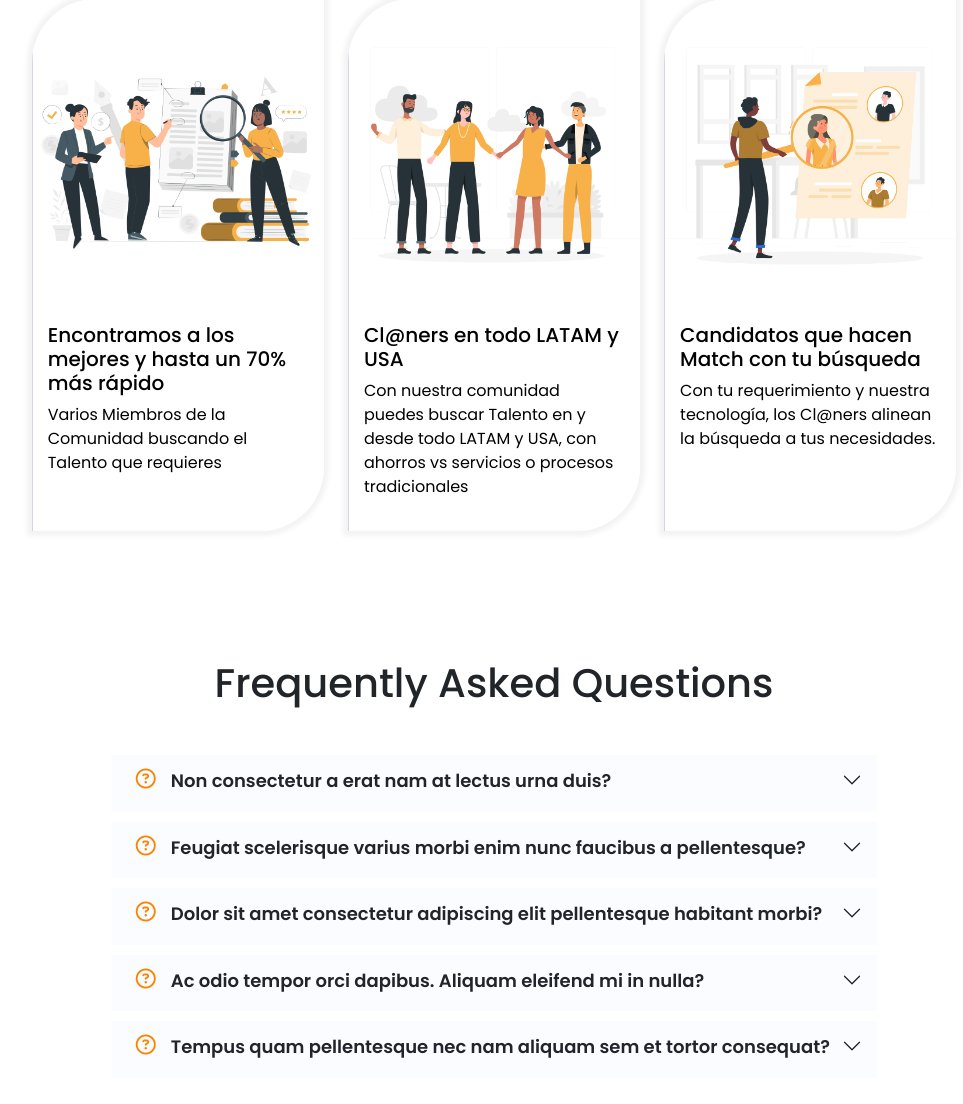
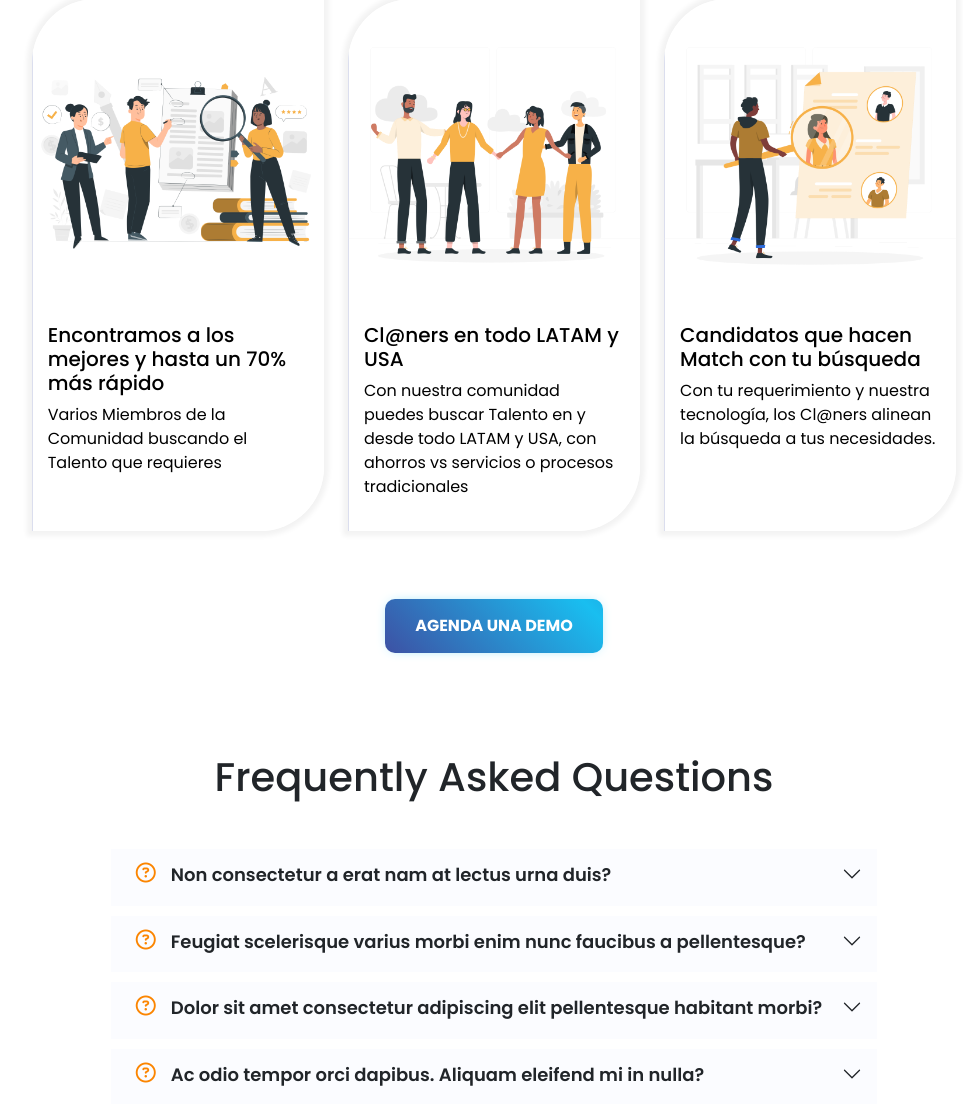
Before and after one commit to cm-dani/Home, a PHP site: page / in a window 1280 px wide. Shown: the part 1762-2866 px from the top of the page, without its empty margins (146-1109 px from the left). Run offline with PHP 8.4, Linux system fonts and the light colour scheme; some libraries are stand-ins or nearby versions.

Commit message:
Button agenda una demo

```diff
--- a/css/style.css
+++ b/css/style.css
@@ -623,7 +623,7 @@ ul li a {
   padding: 1em 0;
   border-bottom-right-radius: 4em;
   border-top-left-radius: 4em;
-  background: linear-gradient(to left, white 50%, #192775 50%);
+  background: linear-gradient(to left, white 50%, rgb(61, 81, 164) 50%);
   background-size: 200%;
   background-position: right;
   transition: background-position 0.5s ease-out;
@@ -828,3 +828,37 @@ ul li a {
 .services .iconbox-teal:hover .icon path {
   fill: #11dbcf;
 }
+
+
+
+/* BOTÓN AGENDA UNA DEMO */
+
+.button-clh {
+  margin: 10px;
+  padding: 15px 30px;
+  text-align: center;
+  text-transform: uppercase;
+  transition: 0.5s;
+  background-size: 200% auto;
+  color: white;
+  border-radius: 10px;
+  border: 0px;
+  font-weight: 700;
+  box-shadow: 0px 0px 14px -7px #19bef0;
+  background-image: linear-gradient(45deg, rgb(61, 81, 164) 0%, #19bef0  51%, rgb(61, 81, 164)  100%);
+  cursor: pointer;
+  user-select: none;
+  -webkit-user-select: none;
+  touch-action: manipulation;
+}
+
+.button-clh:hover {
+  background-position: right center;
+  /* change the direction of the change here */
+  color: #fff;
+  text-decoration: none;
+}
+
+.button-clh:active {
+  transform: scale(0.95);
+}
--- a/index.html
+++ b/index.html
@@ -11,7 +11,8 @@
 
   <!-- Bootstrap CSS -->
   <link href="https://unpkg.com/aos@2.3.1/dist/aos.css" rel="stylesheet">
-    <link href="https://cdn.jsdelivr.net/npm/bootstrap@5.1.3/dist/css/bootstrap.min.css" rel="stylesheet" integrity="sha384-1BmE4kWBq78iYhFldvKuhfTAU6auU8tT94WrHftjDbrCEXSU1oBoqyl2QvZ6jIW3" crossorigin="anonymous">
+  <link href="https://cdn.jsdelivr.net/npm/bootstrap@5.1.3/dist/css/bootstrap.min.css" rel="stylesheet"
+    integrity="sha384-1BmE4kWBq78iYhFldvKuhfTAU6auU8tT94WrHftjDbrCEXSU1oBoqyl2QvZ6jIW3" crossorigin="anonymous">
   <!-- CSS -->
   <link href="css/style.css" rel="stylesheet">
 
@@ -60,6 +61,7 @@
   </nav>
 </header>
 <!-- END HEADER -->
+
 <body class="bodymar">
 
   <!--language switcher-->
@@ -75,8 +77,12 @@
       <p class="mb-2">Choose a language</p>
       <!--theme colors-->
       <div class="theme-colors flags" id="flags">
-       <div data-language ="es"><button type="button" data-js-theme-color="es" class="js-theme-color-item es" ></button>  Español</div>
-       <p><div data-language ="en"><button type="button" data-js-theme-color="en" class="js-theme-color-item en active" datalanguage ="en"></button> English</div></p>
+        <div data-language="es"><button type="button" data-js-theme-color="es" class="js-theme-color-item es"></button>
+          Español</div>
+        <p>
+        <div data-language="en"><button type="button" data-js-theme-color="en" class="js-theme-color-item en active"
+            datalanguage="en"></button> English</div>
+        </p>
       </div>
     </div>
   </div>
@@ -85,9 +91,10 @@
   <section id="home">
     <div class="letrahome row">
       <div class="col-md-8 column ui-sortable " data-aos="fade-up" data-aos-delay="100">
-            <h1 class="display-4 fw-bold paddinghome " data-aos="fade-up">We are the largest <span class="text-home">social recruitment
+        <h1 class="display-4 fw-bold paddinghome " data-aos="fade-up">We are the largest <span class="text-home">social
+            recruitment
             community</span> in Latin America and the USA.</h1>
-            <h4 >A whole Cl@n of Recruiters at your service, so you
+        <h4>A whole Cl@n of Recruiters at your service, so you
           will hire faster, more efficiently and at a much lower cost than a Hunting company</h4>
         <div class="centrarboton pt-3"><a href="#" class="btn-home">Hire talent </a><br></div>
       </div>
@@ -101,7 +108,7 @@
   <!-- RECRUITER -->
   <section id="recruiter" class="wallpaperv2">
     <div class="container py-0">
-        <div class="row align-items-center gy-5" >
+      <div class="row align-items-center gy-5">
         <div class="col-lg-5">
           <img src="images/recruiter.png" class="responsive" alt="" data-aos="fade-left">
         </div>
@@ -109,7 +116,8 @@
           <h1 class="mt-2 mb-4 text-recruiter">Are you a recruiter wanting to be a cl@ner? </h1>
           <p class="mb-4">Join our community where your Talent as a Recruiter can make you part of
             a new way of attracting talent, collaborating remotely anywhere in the world with us for
-              any company in LATAM and the USA.<br><br><span class="fw-bold">It's Free, You Don't Pay Membership, Get Income in USD.</span></p>
+            any company in LATAM and the USA.<br><br><span class="fw-bold">It's Free, You Don't Pay Membership, Get
+              Income in USD.</span></p>
           <a href="#" class="btn2">Explore More</a>
           <br>
           <br>
@@ -128,14 +136,17 @@
           <h1 class="display-7 text-start texto-empleado"> ¿Buscas empleo y necesitas apoyo?</h1>
           <h6 class="text-start">
             <ul>
-                  <li><i class="fa-regular fa-circle-check"></i> Nuestros expertos en empleabilidad estan listos para ayudarte en tu búsqueda de empleo, ya sea para colaborar con una empresa en tu
+              <li><i class="fa-regular fa-circle-check"></i> Nuestros expertos en empleabilidad estan listos para
+                ayudarte en tu búsqueda de empleo, ya sea para colaborar con una empresa en tu
                 país, en todo LATAM o en USA.</li>
-                  <li><i class="fa-regular fa-circle-check"></i>Tú escoges qué necesitas fortalecer y el mentor de acuerdo a su perfil, puede ayudarte a lograr el trabajo de tus sueños.
+              <li><i class="fa-regular fa-circle-check"></i>Tú escoges qué necesitas fortalecer y el mentor de acuerdo a
+                su perfil, puede ayudarte a lograr el trabajo de tus sueños.
                 Puedes tomar ventaja de nuestro conocimiento y contacto con empresas en todo LATAM y USA</li>
             </ul>
           </h6>
           <br>
-            <a class="joinbutton joincenter" style="--clr:rgb(7, 15, 80)" href="#"><span class="letrajButton">Saber más</span><i></i></a>
+          <a class="joinbutton joincenter" style="--clr:rgb(7, 15, 80)" href="#"><span class="letrajButton">Saber
+              más</span><i></i></a>
         </div>
         <div class="col-md-4 column ui-sortable join" style>
           <img src="images/Job hunt-rafiki.png" class="responsive2 img-fluid" alt="" data-aos="fade-left">
@@ -175,7 +186,8 @@
             <img class="card-img-top" src="images/claners.png">
             <div class="card-body">
               <h5 class="card-title">Cl@ners en todo LATAM y USA</h5>
-                    <p class="card-text">Con nuestra comunidad puedes buscar Talento en y desde todo LATAM y USA, con ahorros vs servicios o procesos tradicionales</p>
+              <p class="card-text">Con nuestra comunidad puedes buscar Talento en y desde todo LATAM y USA, con ahorros
+                vs servicios o procesos tradicionales</p>
             </div>
           </div>
         </div>
@@ -191,6 +203,13 @@
           </div>
         </div>
 
+      </div>
+    </div>
+    <div class="container">
+      <div class="row">
+        <div class="col text-center">
+          <button class="button-clh" role="button"> Agenda una demo </button>
+        </div>
       </div>
     </div>
   </section>
@@ -214,49 +233,59 @@
 
             <div class="accordion-item">
               <h3 class="accordion-header">
-              <button class="accordion-button collapsed" type="button" data-bs-toggle="collapse" data-bs-target="#faq-content-1">
+                <button class="accordion-button collapsed" type="button" data-bs-toggle="collapse"
+                  data-bs-target="#faq-content-1">
                   <i class="fa-regular fa-circle-question"></i>
                   Non consectetur a erat nam at lectus urna duis?
                 </button>
               </h3>
               <div id="faq-content-1" class="accordion-collapse collapse" data-bs-parent="#faqlist">
                 <div class="accordion-body">
-                Feugiat pretium nibh ipsum consequat. Tempus iaculis urna id volutpat lacus laoreet non curabitur gravida. Venenatis lectus magna fringilla urna porttitor rhoncus dolor purus non.
+                  Feugiat pretium nibh ipsum consequat. Tempus iaculis urna id volutpat lacus laoreet non curabitur
+                  gravida. Venenatis lectus magna fringilla urna porttitor rhoncus dolor purus non.
                 </div>
               </div>
             </div>
 
             <div class="accordion-item">
               <h3 class="accordion-header">
-              <button class="accordion-button collapsed" type="button" data-bs-toggle="collapse" data-bs-target="#faq-content-2">
+                <button class="accordion-button collapsed" type="button" data-bs-toggle="collapse"
+                  data-bs-target="#faq-content-2">
                   <i class="fa-regular fa-circle-question"></i>
                   Feugiat scelerisque varius morbi enim nunc faucibus a pellentesque?
                 </button>
               </h3>
               <div id="faq-content-2" class="accordion-collapse collapse" data-bs-parent="#faqlist">
                 <div class="accordion-body">
-                Dolor sit amet consectetur adipiscing elit pellentesque habitant morbi. Id interdum velit laoreet id donec ultrices. Fringilla phasellus faucibus scelerisque eleifend donec pretium. Est pellentesque elit ullamcorper dignissim. Mauris ultrices eros in cursus turpis massa tincidunt dui.
+                  Dolor sit amet consectetur adipiscing elit pellentesque habitant morbi. Id interdum velit laoreet id
+                  donec ultrices. Fringilla phasellus faucibus scelerisque eleifend donec pretium. Est pellentesque elit
+                  ullamcorper dignissim. Mauris ultrices eros in cursus turpis massa tincidunt dui.
                 </div>
               </div>
             </div>
 
             <div class="accordion-item">
               <h3 class="accordion-header">
-              <button class="accordion-button collapsed" type="button" data-bs-toggle="collapse" data-bs-target="#faq-content-3">
+                <button class="accordion-button collapsed" type="button" data-bs-toggle="collapse"
+                  data-bs-target="#faq-content-3">
                   <i class="fa-regular fa-circle-question"></i>
                   Dolor sit amet consectetur adipiscing elit pellentesque habitant morbi?
                 </button>
               </h3>
               <div id="faq-content-3" class="accordion-collapse collapse" data-bs-parent="#faqlist">
                 <div class="accordion-body">
-                Eleifend mi in nulla posuere sollicitudin aliquam ultrices sagittis orci. Faucibus pulvinar elementum integer enim. Sem nulla pharetra diam sit amet nisl suscipit. Rutrum tellus pellentesque eu tincidunt. Lectus urna duis convallis convallis tellus. Urna molestie at elementum eu facilisis sed odio morbi quis
+                  Eleifend mi in nulla posuere sollicitudin aliquam ultrices sagittis orci. Faucibus pulvinar elementum
+                  integer enim. Sem nulla pharetra diam sit amet nisl suscipit. Rutrum tellus pellentesque eu tincidunt.
+                  Lectus urna duis convallis convallis tellus. Urna molestie at elementum eu facilisis sed odio morbi
+                  quis
                 </div>
               </div>
             </div>
 
             <div class="accordion-item">
               <h3 class="accordion-header">
-              <button class="accordion-button collapsed" type="button" data-bs-toggle="collapse" data-bs-target="#faq-content-4">
+                <button class="accordion-button collapsed" type="button" data-bs-toggle="collapse"
+                  data-bs-target="#faq-content-4">
                   <i class="fa-regular fa-circle-question"></i>
                   Ac odio tempor orci dapibus. Aliquam eleifend mi in nulla?
                 </button>
@@ -264,21 +293,26 @@
               <div id="faq-content-4" class="accordion-collapse collapse" data-bs-parent="#faqlist">
                 <div class="accordion-body">
                   <i class="fa-regular fa-circle-question"></i>
-                Dolor sit amet consectetur adipiscing elit pellentesque habitant morbi. Id interdum velit laoreet id donec ultrices. Fringilla phasellus faucibus scelerisque eleifend donec pretium. Est pellentesque elit ullamcorper dignissim. Mauris ultrices eros in cursus turpis massa tincidunt dui.
+                  Dolor sit amet consectetur adipiscing elit pellentesque habitant morbi. Id interdum velit laoreet id
+                  donec ultrices. Fringilla phasellus faucibus scelerisque eleifend donec pretium. Est pellentesque elit
+                  ullamcorper dignissim. Mauris ultrices eros in cursus turpis massa tincidunt dui.
                 </div>
               </div>
             </div>
 
             <div class="accordion-item">
               <h3 class="accordion-header">
-              <button class="accordion-button collapsed" type="button" data-bs-toggle="collapse" data-bs-target="#faq-content-5">
+                <button class="accordion-button collapsed" type="button" data-bs-toggle="collapse"
+                  data-bs-target="#faq-content-5">
                   <i class="fa-regular fa-circle-question"></i>
                   Tempus quam pellentesque nec nam aliquam sem et tortor consequat?
                 </button>
               </h3>
               <div id="faq-content-5" class="accordion-collapse collapse" data-bs-parent="#faqlist">
                 <div class="accordion-body">
-                Molestie a iaculis at erat pellentesque adipiscing commodo. Dignissim suspendisse in est ante in. Nunc vel risus commodo viverra maecenas accumsan. Sit amet nisl suscipit adipiscing bibendum est. Purus gravida quis blandit turpis cursus in
+                  Molestie a iaculis at erat pellentesque adipiscing commodo. Dignissim suspendisse in est ante in. Nunc
+                  vel risus commodo viverra maecenas accumsan. Sit amet nisl suscipit adipiscing bibendum est. Purus
+                  gravida quis blandit turpis cursus in
                 </div>
               </div>
             </div>
@@ -335,7 +369,9 @@
   </footer>
   <!--js-->
 
-     <script src="https://cdn.jsdelivr.net/npm/bootstrap@5.1.3/dist/js/bootstrap.bundle.min.js" integrity="sha384-ka7Sk0Gln4gmtz2MlQnikT1wXgYsOg+OMhuP+IlRH9sENBO0LRn5q+8nbTov4+1p" crossorigin="anonymous"></script>
+  <script src="https://cdn.jsdelivr.net/npm/bootstrap@5.1.3/dist/js/bootstrap.bundle.min.js"
+    integrity="sha384-ka7Sk0Gln4gmtz2MlQnikT1wXgYsOg+OMhuP+IlRH9sENBO0LRn5q+8nbTov4+1p"
+    crossorigin="anonymous"></script>
   <script src="https://unpkg.com/aos@2.3.1/dist/aos.js"></script>
   <script src="js/app.js"></script>
 </body>
```
Lines whose indentation alone changed are shown as unchanged.
